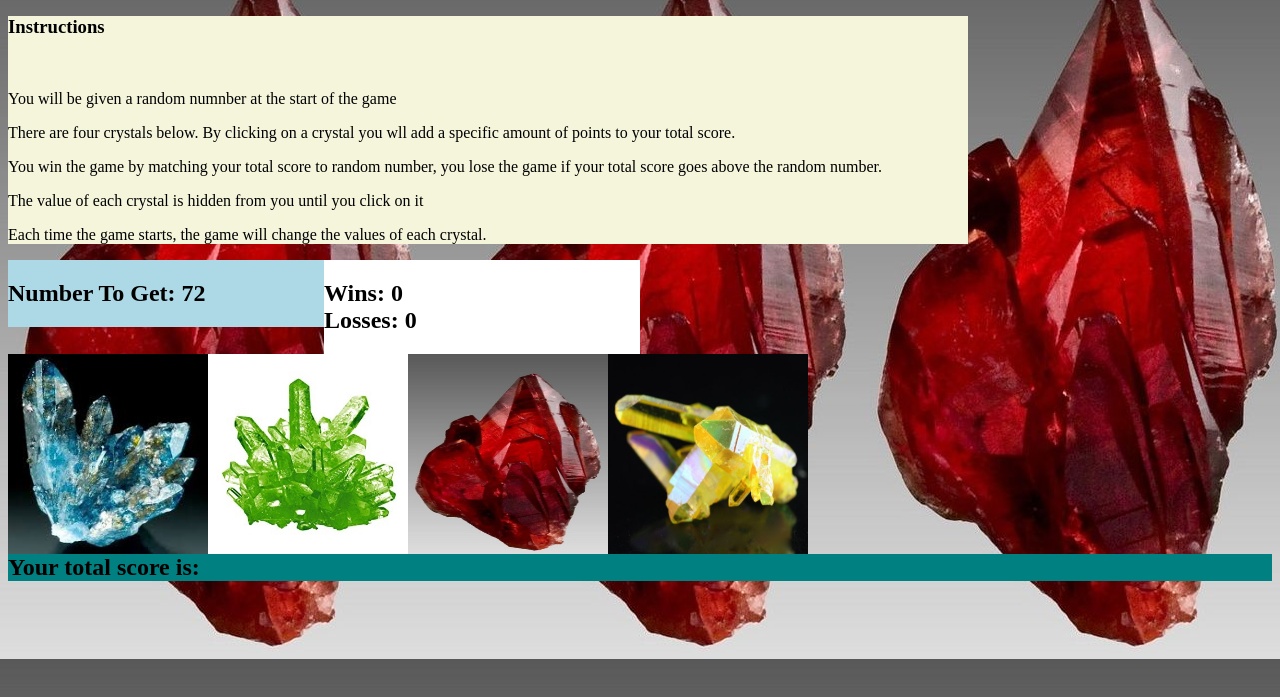
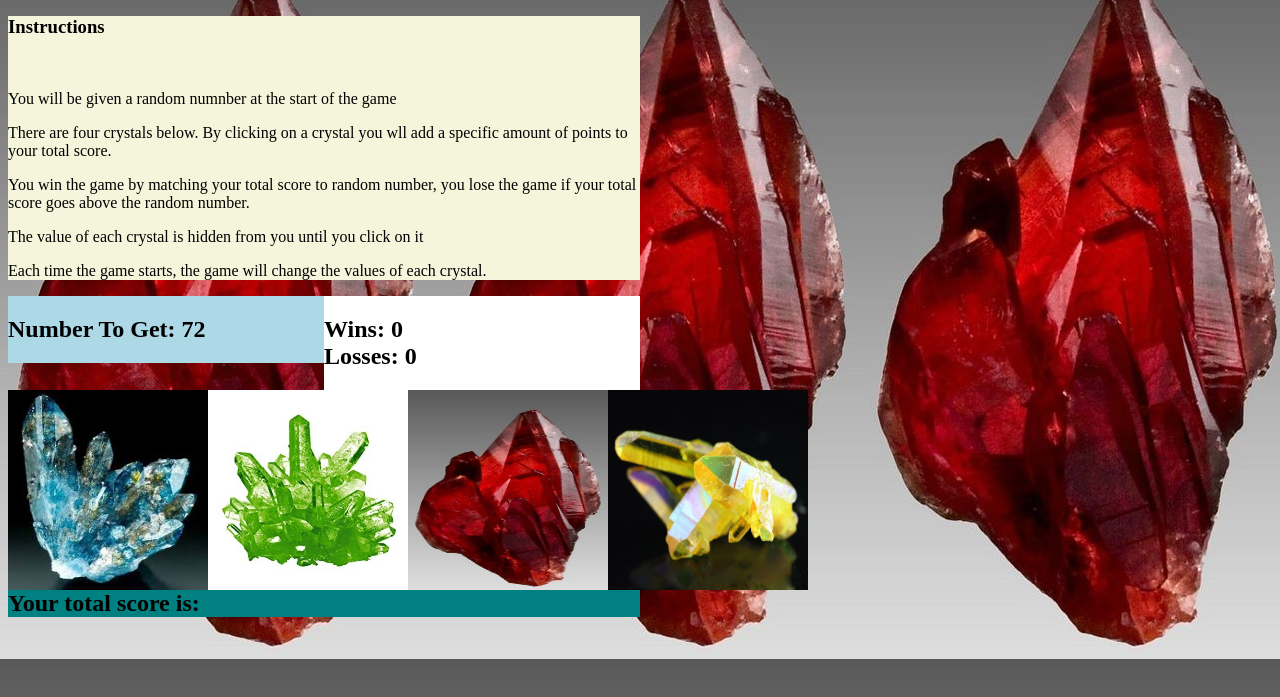
Before and after one commit to MikeM85/unit-4-game, a plain HTML site: page index.html in a window 1280 px wide. Shown: the part 91-788 px from the top of the page. Drawn offline with nearby package versions, Linux system fonts and the light colour scheme.

Commit message:
minor changes

```diff
--- a/assets/css/style.css
+++ b/assets/css/style.css
@@ -17,7 +17,7 @@ html {
 
 .instructions {
     background-color: beige;
-    width: auto;
+    width: 50%;
     height: auto;
     max-width: 960px;
 
@@ -50,6 +50,7 @@ img {
     float: left;
 }
 .userTotal  {
+    width: 50%;
     background-color: teal;
     clear: both;
 }
```
